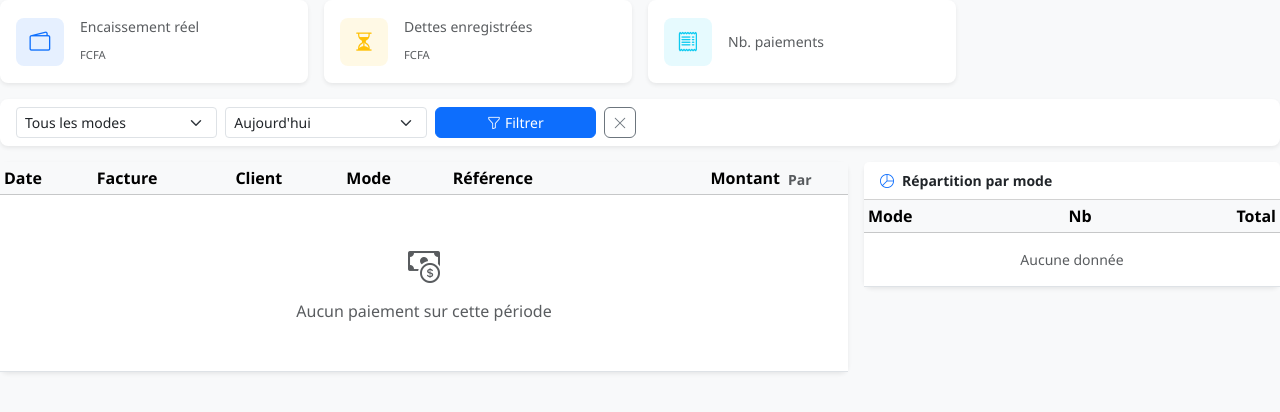
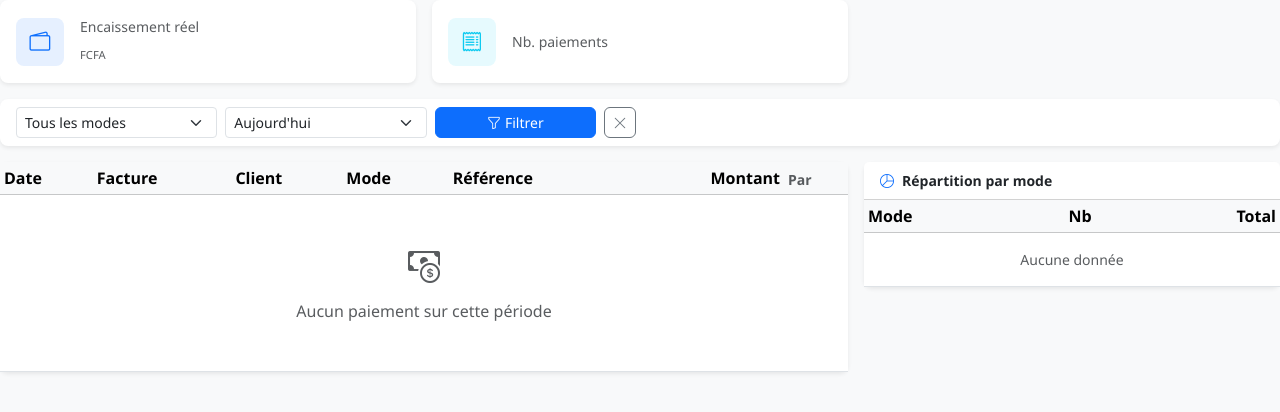
Before and after one commit to Moustapha-cod/stockpro, a Django app: template stockpro/templates/facturation/paiement_liste.html in a window 1280 px wide. Shown: the top 412 px of the page. Run offline with Django 5.2, Linux system fonts and the light colour scheme; the template is opened without the code that fills it, so the values that code supplies are empty; some libraries are stand-ins or nearby versions.

Commit message:
Suppression dettes : toute somme impayée est une créance
- Suppression de la carte 'Dettes enregistrées' dans paiement_liste
- Renommage 'Dette' → 'Créance' dans le formulaire de paiement
- Nettoyage total_dettes dans facturation/views.py

Co-Authored-By: Claude Sonnet 4.6 <noreply@anthropic.com>

```diff
--- a/stockpro/templates/facturation/facture_detail.html
+++ b/stockpro/templates/facturation/facture_detail.html
@@ -257,7 +257,7 @@
                         </button>
                         <button type="button" class="btn btn-sm btn-outline-warning flex-grow-1 paiement-type-btn"
                                 onclick="setType('dette', this)">
-                            <i class="bi bi-hourglass me-1"></i>Dette
+                            <i class="bi bi-hourglass me-1"></i>Créance
                         </button>
                     </div>
                 </div>
@@ -294,7 +294,7 @@
                     </form>
                 </div>
 
-                <!-- Paiement partiel / dette -->
+                <!-- Paiement partiel / créance -->
                 <div id="form-tranche" style="display:none;">
                     <form method="post">
                         {% csrf_token %}
@@ -396,7 +396,7 @@ function setType(type, btn) {
                 if (opt.value === 'credit') { modeSelect.value = 'credit'; break; }
             }
         }
-        if (btnValider) { btnValider.className = 'btn btn-warning btn-sm w-100 text-dark'; btnValider.innerHTML = '<i class="bi bi-hourglass me-1"></i>Enregistrer la dette'; }
+        if (btnValider) { btnValider.className = 'btn btn-warning btn-sm w-100 text-dark'; btnValider.innerHTML = '<i class="bi bi-hourglass me-1"></i>Enregistrer la créance'; }
     }
 }
 
--- a/stockpro/templates/facturation/paiement_liste.html
+++ b/stockpro/templates/facturation/paiement_liste.html
@@ -9,7 +9,7 @@
 <!-- KPIs ------------------------------------------------------------------>
 <div class="row g-3 mb-3">
 
-    <div class="col-sm-6 col-lg-3">
+    <div class="col-sm-6 col-lg-4">
         <div class="card shadow-sm border-0 h-100">
             <div class="card-body d-flex align-items-center gap-3">
                 <div class="rounded-3 bg-primary bg-opacity-10 text-primary d-flex align-items-center justify-content-center flex-shrink-0" style="width:48px;height:48px;font-size:1.3rem;">
@@ -22,20 +22,7 @@
             </div>
         </div>
     </div>
-    <div class="col-sm-6 col-lg-3">
-        <div class="card shadow-sm border-0 h-100">
-            <div class="card-body d-flex align-items-center gap-3">
-                <div class="rounded-3 bg-warning bg-opacity-10 text-warning d-flex align-items-center justify-content-center flex-shrink-0" style="width:48px;height:48px;font-size:1.3rem;">
-                    <i class="bi bi-hourglass-split"></i>
-                </div>
-                <div>
-                    <div class="text-muted small">Dettes enregistrées</div>
-                    <div class="fw-bold fs-5">{{ total_dettes|floatformat:2|intcomma }} <small class="text-muted fw-normal" style="font-size:.7rem;">FCFA</small></div>
-                </div>
-            </div>
-        </div>
-    </div>
-    <div class="col-sm-6 col-lg-3">
+    <div class="col-sm-6 col-lg-4">
         <div class="card shadow-sm border-0 h-100">
             <div class="card-body d-flex align-items-center gap-3">
                 <div class="rounded-3 bg-info bg-opacity-10 text-info d-flex align-items-center justify-content-center flex-shrink-0" style="width:48px;height:48px;font-size:1.3rem;">
```
Also changed, not shown: stockpro/apps/facturation/views.py (+3 -4 lines).
